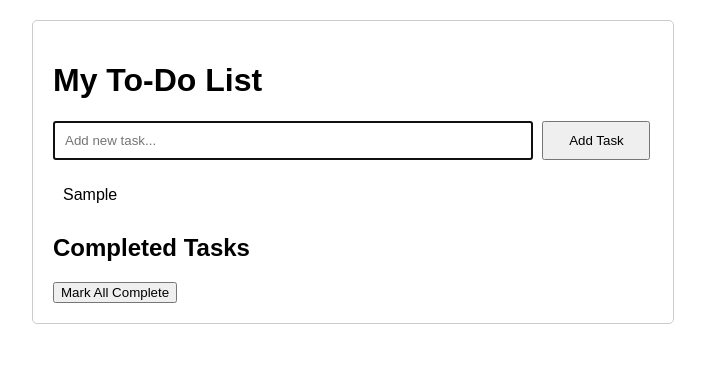
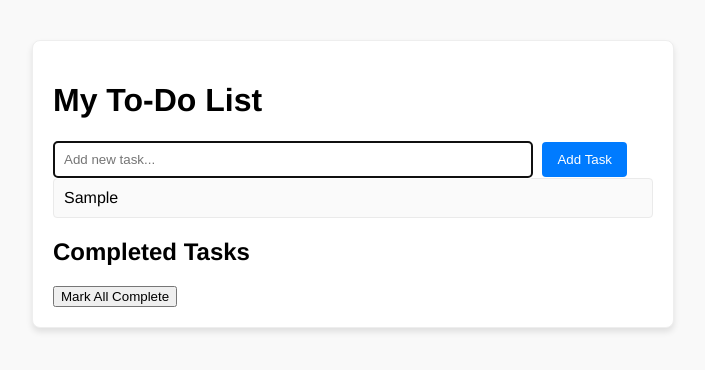
Before and after one commit to bychok/SBA316, a plain HTML site: page index.html in a window 1280 px wide. Both pictures are taken after typing "Sample" into the empty fields and a click on the button "Add Task". Shown: the whole page, without its empty margins (287-992 px from the left). Drawn offline with Linux system fonts and the light colour scheme.

Commit message:
Updates CSS code

```diff
--- a/style.css
+++ b/style.css
@@ -1,45 +1,74 @@
 body, html {
     margin: 0;
     padding: 0;
-    font-family: Arial, sans-serif;
+    font-family: 'Helvetica Neue', Arial, sans-serif;
+    background-color: #f9f9f9;
 }
 
 #app {
     max-width: 600px;
-    margin: 20px auto;
+    margin: 40px auto;
     padding: 20px;
-    border: 1px solid #ccc;
-    border-radius: 5px;
+    border: 1px solid #eee;
+    border-radius: 8px;
+    background-color: #fff;
+    box-shadow: 0 4px 6px rgba(0, 0, 0, 0.1);
 }
 
 #taskForm input[type="text"] {
     padding: 10px;
     margin-right: 5px;
-    width: 80%;
+    width: calc(100% - 120px); /* Adjust width based on button size */
+    border: 1px solid #ddd;
+    border-radius: 4px;
     box-sizing: border-box;
 }
 
 #taskForm button {
-    padding: 10px;
-    width: 18%;
+    padding: 10px 15px;
+    border: none;
+    background-color: #007bff;
+    color: #fff;
+    border-radius: 4px;
+    cursor: pointer;
+    transition: background-color 0.3s;
+}
+
+#taskForm button:hover {
+    background-color: #0056b3;
 }
 
 ul {
     list-style: none;
+    margin: 0;
     padding: 0;
 }
 
 li {
     padding: 10px;
-    border-bottom: 1px solid #ddd;
+    margin-bottom: 8px;
+    background-color: #fafafa;
+    border: 1px solid #eaeaea;
+    border-radius: 4px;
     cursor: pointer;
+    transition: background-color 0.3s;
+}
+
+li:hover {
+    background-color: #e9e9e9;
 }
 
 li:last-child {
-    border-bottom: none;
+    margin-bottom: 0;
 }
 
 li.completed {
     text-decoration: line-through;
     color: #888;
+    background-color: #e0e0e0;
 }
+
+/* Enhancements for visual feedback */
+li:not(.completed):hover {
+    box-shadow: 0 2px 4px rgba(0, 0, 0, 0.1);
+}
```
